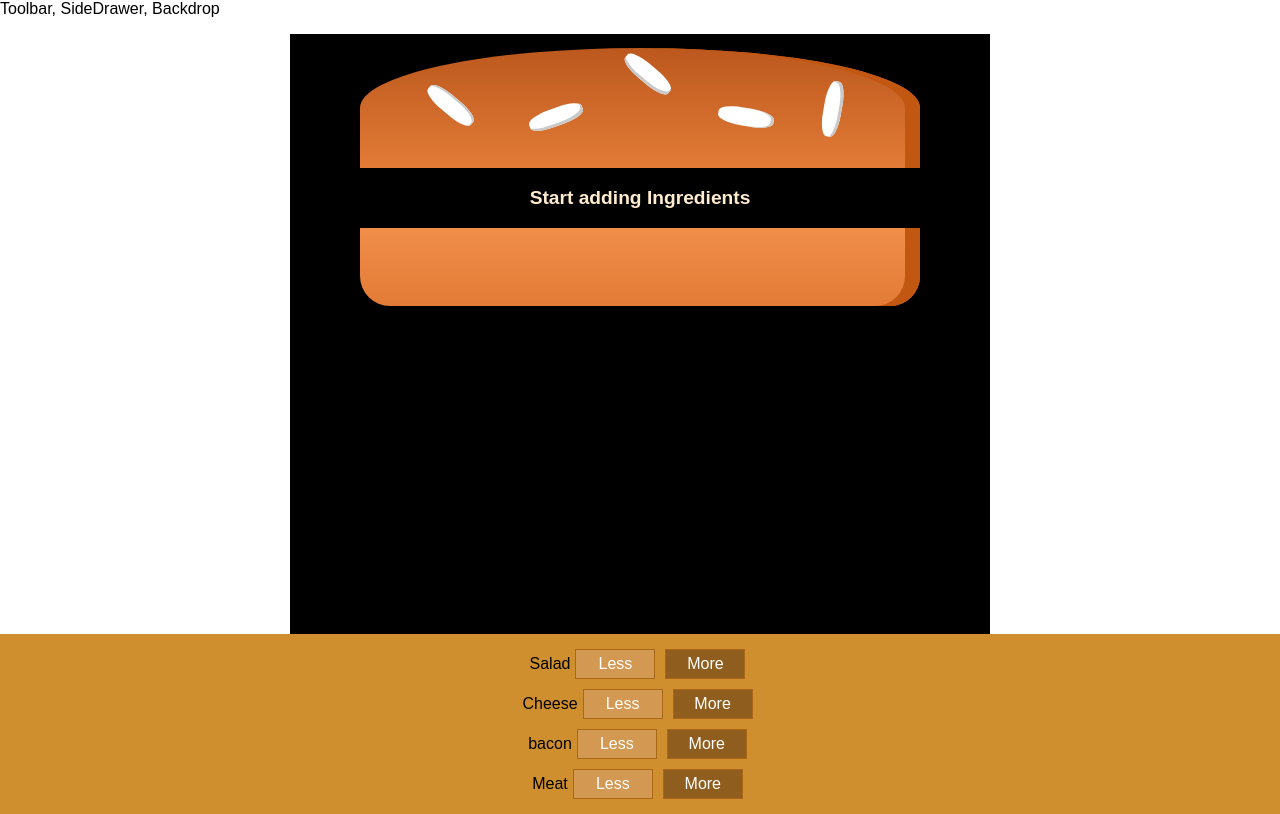
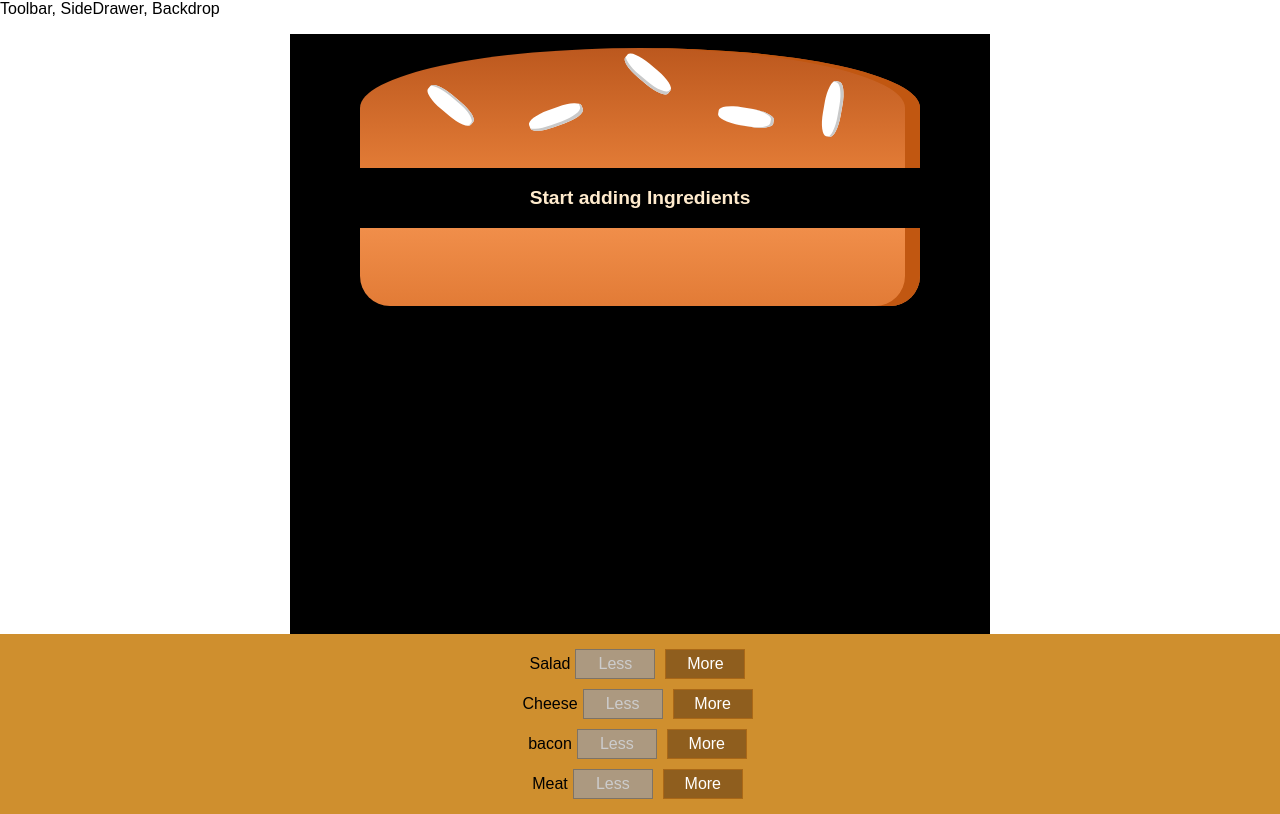
Before and after one commit to pulkit99dev/burger-builder, a React app: page / in a window 1280 px wide. Built offline with nearby package versions, Linux system fonts and the light colour scheme.

Commit message:
disabled button

```diff
--- a/src/components/Burger/BuildControls/BuildControl/BuildControl.js
+++ b/src/components/Burger/BuildControls/BuildControl/BuildControl.js
@@ -5,7 +5,7 @@
 const buildControl = (props) => (
     <div className={classes.BuildControl}>
         <div className={classes.label}>{props.label}</div>
-        <button className={classes.Less} onClick={props.removed}>Less</button>
+        <button className={classes.Less} onClick={props.removed} disabled={props.disabled}>Less</button>
         <button className={classes.More} onClick={props.added}>More</button>
     </div>
 );
--- a/src/components/Burger/BuildControls/BuildControls.js
+++ b/src/components/Burger/BuildControls/BuildControls.js
@@ -19,6 +19,7 @@
             label={ctrl.label}
             added={() => props.ingredientAdded(ctrl.type)}
             removed={() => props.ingredientRemoved(ctrl.type)}
+            disabled ={ props.disabled[ctrl.type]}
             />
         ))}
     </div>
--- a/src/containers/BurgerBuilder/BurgerBuilder.js
+++ b/src/containers/BurgerBuilder/BurgerBuilder.js
@@ -43,6 +43,9 @@
 
     removeIngredientHandler = (type) =>{
         const oldCount = this.state.ingredients[type];
+        if(oldCount <= 0){
+            return;
+        }
         const updatedCount = oldCount - 1;
         const updatedIngredients = {
             ...this.state.ingredients
@@ -59,6 +62,12 @@
     }
 
     render(){
+        const disabledInfo = {
+            ...this.state.ingredients
+        };
+        for(let key in disabledInfo){
+            disabledInfo[key] = disabledInfo[key] <= 0
+        }
         return(
             <Aux>
                 <div>
@@ -68,6 +77,7 @@
                     <BuildControls
                     ingredientAdded={this.addIngredientHandler}
                     ingredientRemoved={this.removeIngredientHandler}
+                    disabled = {disabledInfo}
                      />
 
                 </div>
```
